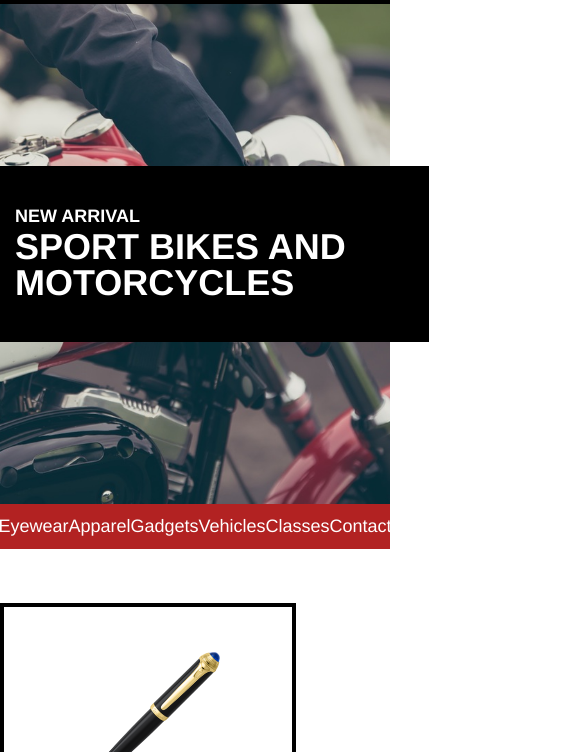
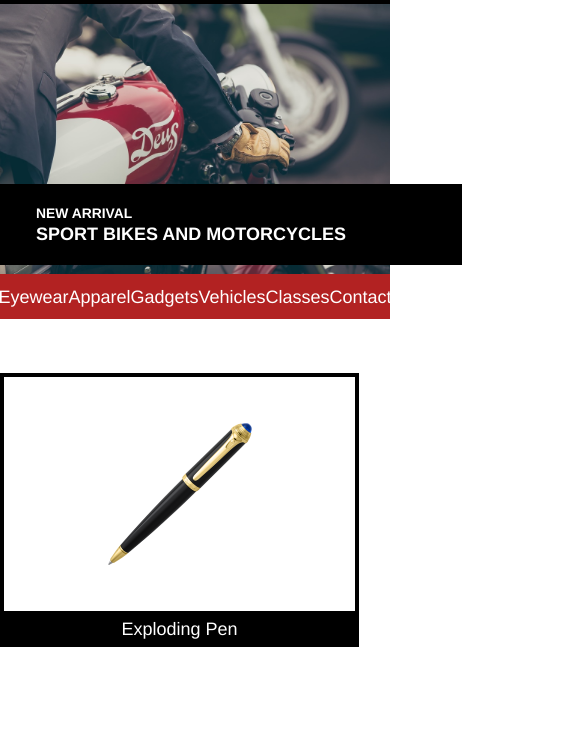
Before and after one commit to feonyx/secret-agent-supply, a plain HTML site: page index.html in a window 390 px wide. Shown: the part 56-808 px from the top of the page, 585 px wide, since content can reach past the window. Drawn offline with Linux system fonts and the light colour scheme.

Commit message:
Okay for now... not responding to mobile sizes

```diff
--- a/index.html
+++ b/index.html
@@ -23,6 +23,7 @@
     </section>
     <section class="navigation">
       <div class="site-container">
+        <span id="menu-nav">Menu</span>
         <nav class="menu">
           <span><a href="#">Eyewear</a></span>
           <span><a href="#">Apparel</a></span>
--- a/resources/css/style.css
+++ b/resources/css/style.css
@@ -7,6 +7,9 @@ html {
 body {
   color: white;
   margin: 0;
+  display: flex;
+  flex-direction: column;
+  height: 100%;
 }
 
 section {
@@ -17,7 +20,7 @@ section {
 .site-container {
   height: auto;
   max-height: 100%;
-  max-width: 960px;
+  /*max-width: 960px;*/
   flex-basis: 960px;
 }
 
@@ -67,14 +70,20 @@ header {
   background-position: center;
   background-repeat: no-repeat;
   background-size: cover;
-  min-height: 25rem;
+  height: 25rem;
   width: 100%;
+}
+
+.title .site-container {
+  align-items: center;
 }
 
 .new-arrival {
   background-color: black;
   display: block;
-  margin: 9rem;
+  margin-top: 0rem;
+  position: relative;
+  top: 9rem;
   padding: 2rem 3rem;
   width: 20rem;
 }
@@ -89,6 +98,7 @@ header {
   flex-flow: row nowrap;
   justify-content: space-between;
   margin: 0.75rem 0;
+  max-width: 960px;
 }
 
 .menu a {
@@ -96,6 +106,11 @@ header {
   text-decoration: none;
 }
 
+#menu-nav {
+  display: none;
+  justify-content: center;
+  margin: 0.75rem 0;
+}
 /* Promoted Items Style */
 .promoted {
   background-color: white;
@@ -112,7 +127,7 @@ header {
   flex-flow: column nowrap;
   align-items: center;
   justify-content: center;
-  width: 288px;
+  width: 30%;
   margin: 3rem 0;
   border-top: 4px solid black;
   border-left: 4px solid black;
@@ -174,3 +189,55 @@ footer {
   justify-content: center;
   margin-top: 4rem;
 }
+
+@media only screen and (max-width: 470px) {
+  h1, h2 {
+    margin: 0.25rem auto;
+  }
+
+  h1 {
+    font-size: 1rem;
+  }
+
+  h2 {
+    font-size: 0.77rem;
+  }
+
+  .title {
+    height: 15rem;
+  }
+
+  .title .site-container {
+    height: 15rem;
+  }
+
+  .new-arrival {
+    top: 10rem;
+    padding: 1rem 2rem;
+    width: 100%;
+  }
+
+  .product {
+    width: 90%;
+  }
+}
+
+@media only screen and (min-width: 470px) and (max-width: 1024px) {
+  .site-container {
+    flex-basis: 100%;
+  }
+  .menu {
+    display: none;
+  }
+  #menu-nav {
+    display: flex;
+    align-self: center;
+  }
+  .product-grid {
+    overflow: hidden;
+    height: 19rem;
+  }
+  .product {
+    width: 47%;
+  }
+}
```
Also changed, not shown: resources/Mockups/mobile.jpg (added), resources/Mockups/redline.jpg (added), resources/Mockups/tablet.jpg (added).
